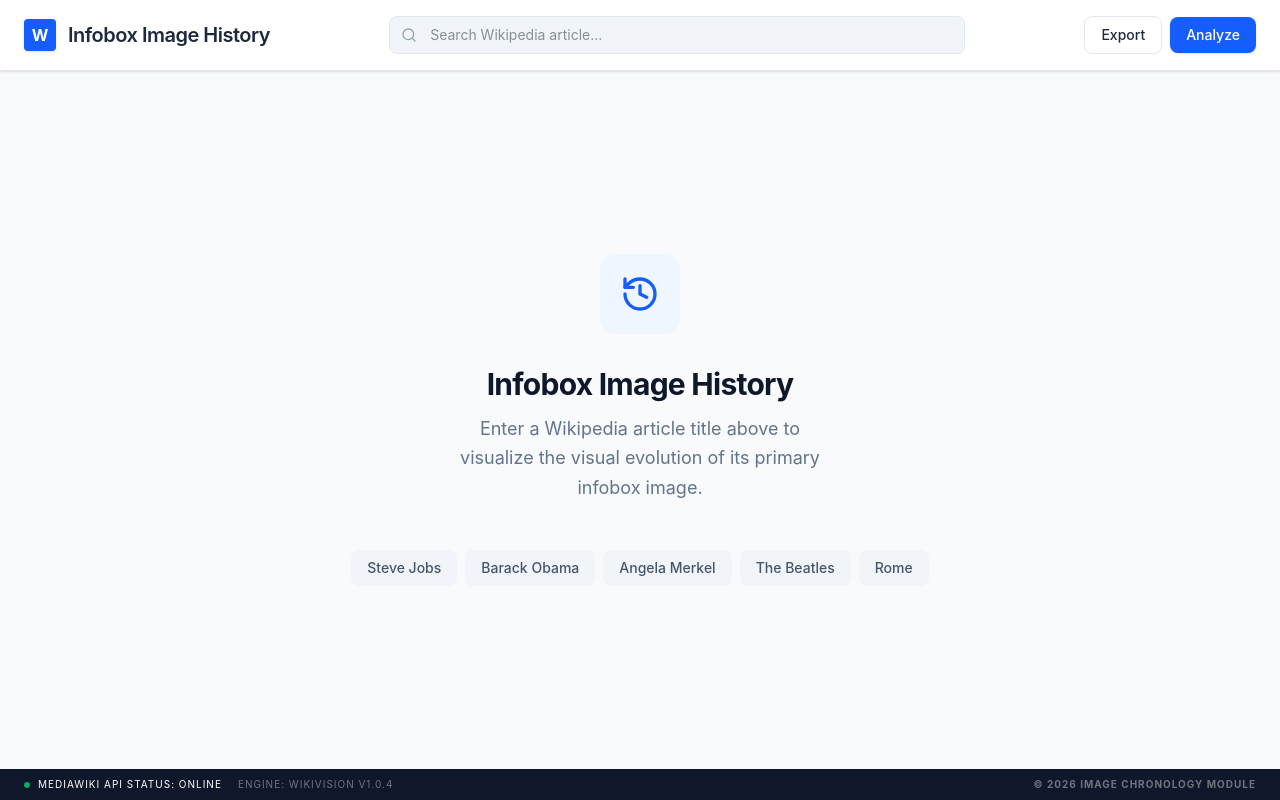
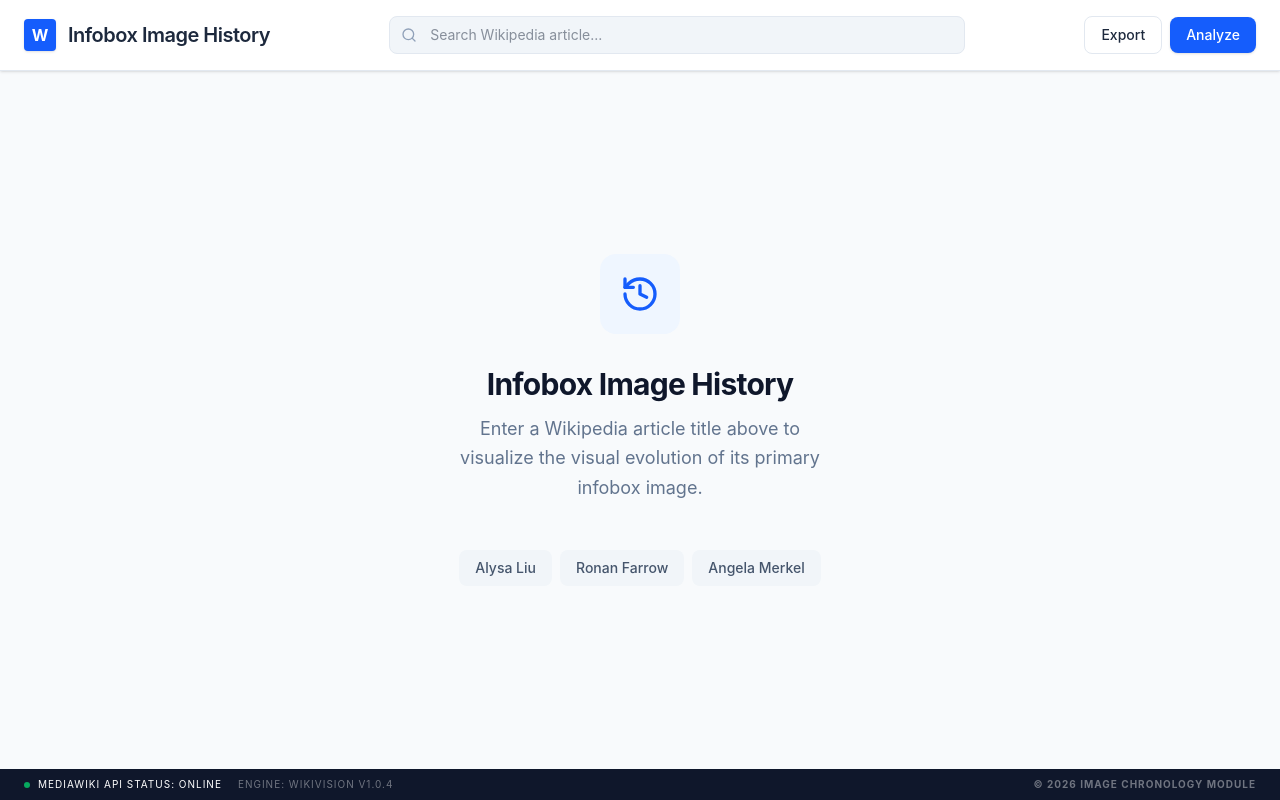
Before and after one commit to fuzheado/Wiki-Image-Chronology, a React (Vite) app: page / in a window 1280 px wide. Built offline with nearby package versions, Linux system fonts and the light colour scheme.

Commit message:
Change to other default names

```diff
--- a/src/App.tsx
+++ b/src/App.tsx
@@ -284,7 +284,7 @@ export default function App() {
                 </p>
               </div>
               <div className="flex flex-wrap justify-center gap-2 pt-4">
-                {['Steve Jobs', 'Barack Obama', 'Angela Merkel', 'The Beatles', 'Rome'].map(term => (
+                {['Alysa Liu', 'Ronan Farrow', 'Angela Merkel'].map(term => (
                   <button
                     key={term}
                     onClick={() => setQuery(term)}
```
